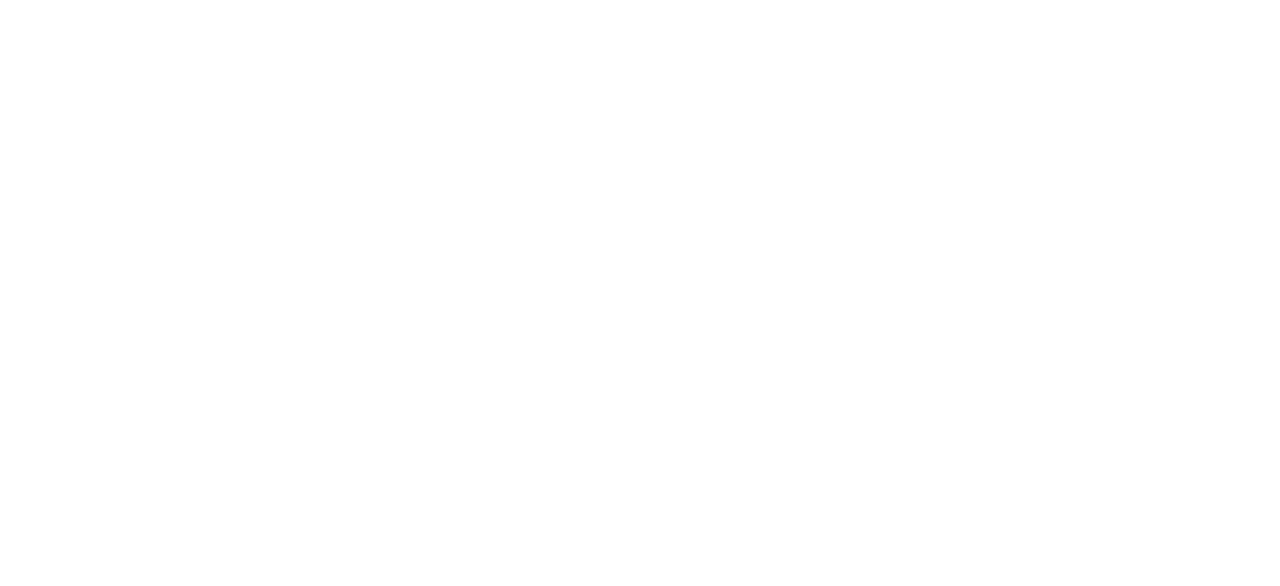
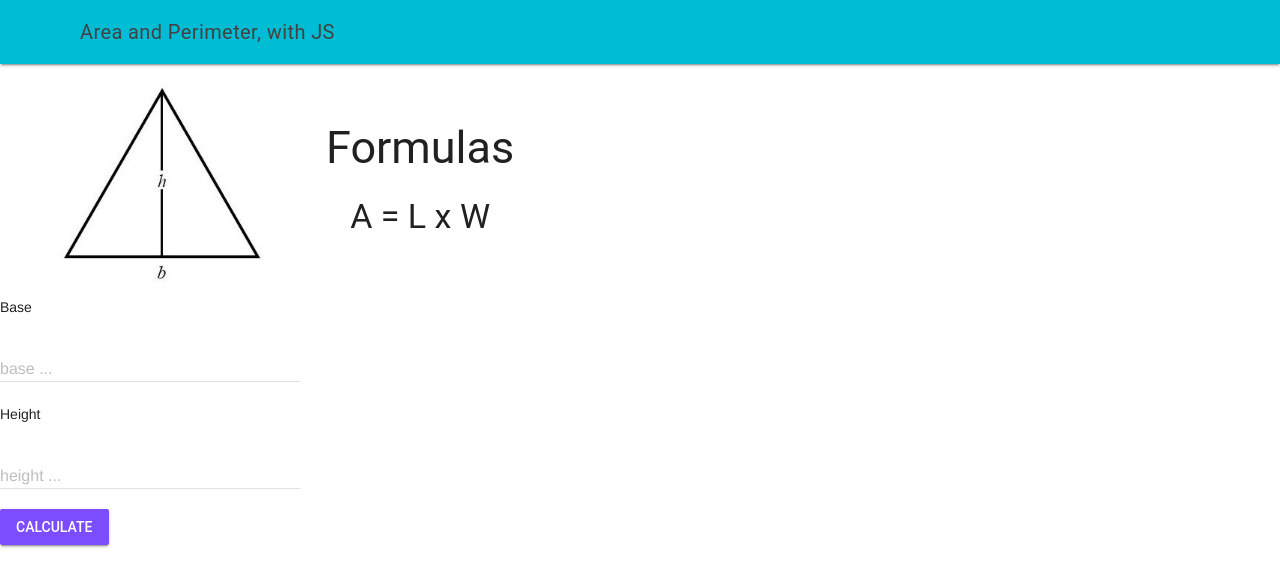
Before and after one commit to Johanna-liu16/ICS2O-Unit2-04-JS, a plain HTML site: page index.html in a window 1280 px wide. Drawn offline with nearby package versions, Linux system fonts and the light colour scheme.

Commit message:
added code

```diff
--- a/index.html
+++ b/index.html
@@ -1,5 +1,5 @@
 <!DOCTYPE html>
-<!-- ICS2O-Unit1-07-HTML-MDL -->
+<!-- ICS2O-Unit2-04-HTML-MDL -->
 <html lang="en-ca">
   <head>
     <meta charset="utf-8">
@@ -8,7 +8,7 @@
     <meta name="author" content="Johanna Liu">
     <meta name="viewport" content="width=device-width, initial-scale=1.0">
     <link rel="stylesheet" href="https://fonts.googleapis.com/icon?family=Material+Icons">
-    <link rel="stylesheet" href="https://code.getmdl.io/1.3.0/material.cyan-indigo.min.css">
+    <link rel="stylesheet" href="https://code.getmdl.io/1.3.0/material.cyan-deep_purple.min.css">
     <link rel="apple-touch-icon" sizes="180x180" href="apple-touch-icon.png">
     <link rel="icon" type="image/png" sizes="32x32" href="favicon-32x32.png">
     <link rel="icon" type="image/png" sizes="16x16" href="favicon-16x16.png">
@@ -17,5 +17,62 @@
   </head>
     <body>
     <script defer src="https://code.getmdl.io/1.3.0/material.min.js"></script>
+      <script src="./js/script.js"></script>
+      <div class="mdl-layout mdl-js-layout mdl-layout--fixed-header">
+        <header class="mdl-layout__header">
+          <div class="mdl-layout__header-row">
+            <span class="mdl-layout-title">Area and Perimeter, with JS</span>
+          </div>
+        </header>
+        <main class="mdl-layout__content">
+          <table>
+            <tr>
+              <th>
+                <img src="./images/triangle.png" alt="rectangle" width="75%" height="auto" />
+              </th>
+              <th>
+                <h2>Formulas</h2>
+                <h3>A = L x W</h3>
+              </th>
+            </tr>
+          </table>
+        </form>
+          <!-- Numeric Textfield -->
+          <form action="#">
+            <p>Base</p>
+            <div class="mdl-textfield mdl-js-textfield">
+              <input
+                class="mdl-textfield__input"
+                type="text"
+                pattern="-?[0-9]*(\.[0-9]+)?"
+                id="base-of-triangle"/>
+              <label class="mdl-textfield__label" for="base-of-triangle">base ...</label>
+              <span class="mdl-textfield__error">Input is not a number!</span>
+            </div>
+            <!-- Numeric Textfield -->
+            <form action="#">
+              <p>Height</p>
+              <div class="mdl-textfield mdl-js-textfield">
+                <input
+                  class="mdl-textfield__input"
+                  type="text"
+                  pattern="-?[0-9]*(\.[0-9]+)?"
+                  id="height-of-triangle"/>
+                <label class="mdl-textfield__label" for="height-of-triangle">height ...</label>
+                <span class="mdl-textfield__error">Input is not a number!</span>
+              </div>
+            </form>
+            <!-- Raised button with ripple -->
+            <button
+              class="mdl-button mdl-js-button mdl-button--raised mdl-js-ripple-effect mdl-button--accent"
+              onclick="calculate()">
+              Calculate
+            </button>
+            <br />
+            <p>
+            <div id="answers">
+              <div id="area"></div>
+            </div>
+        </main>
     </body>
 </html>
--- a/js/script.js
+++ b/js/script.js
@@ -3,3 +3,19 @@
 // Created by: Johanna Liu
 // Created on: Mar 2022
 // This file contains the JS functions for index.html
+
+'use strict'
+/**
+ * This function calculates area and perimeter of rectangle.
+ */
+function calculate () {
+  // input
+  const base = parseInt(document.getElementById('base-of-triangle').value)
+  const height = parseInt(document.getElementById('height-of-triangle').value)
+
+  // process
+  const area = ( base * height )/2
+
+  // output
+  document.getElementById('area').innerHTML = 'Area is: ' + area + ' cm²'
+}
```
Also changed, not shown: images/triangle.png (added), 1 other file.
